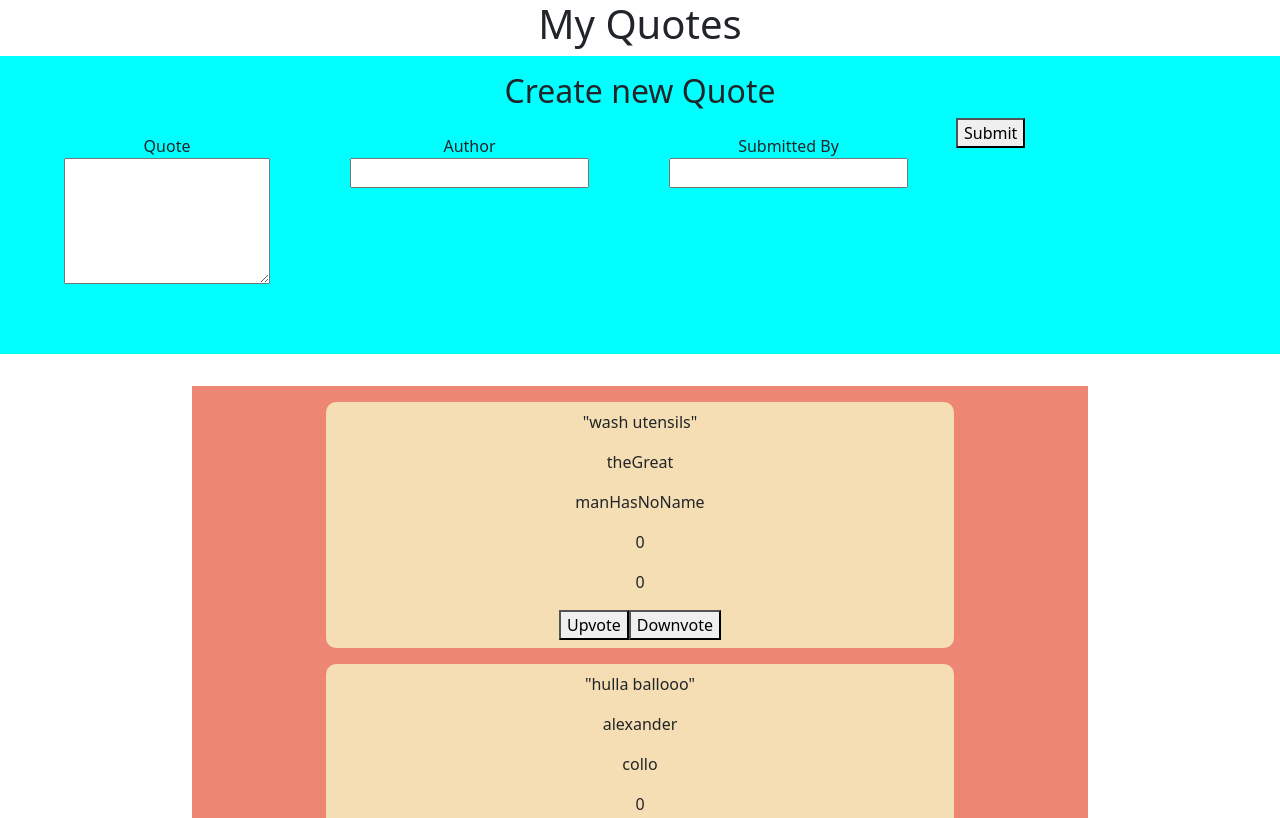
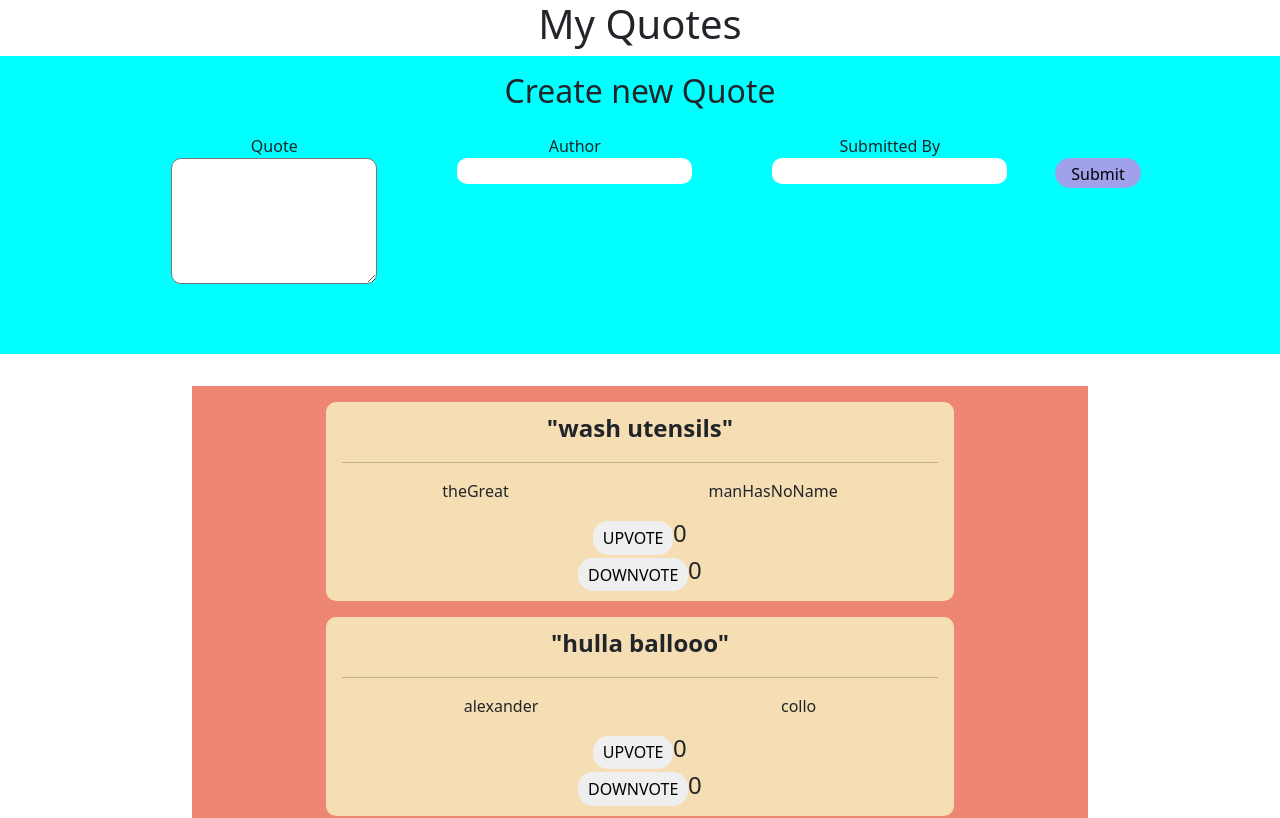
Before and after one commit to kennedybabu/thumps-up-quote-app, an Angular app: page / in a window 1280 px wide. Shown: the top 818 px of the page. Built offline with nearby package versions, Linux system fonts and the light colour scheme.

Commit message:
style the form

```diff
--- a/src/app/quote-detail/quote-detail.component.html
+++ b/src/app/quote-detail/quote-detail.component.html
@@ -1,10 +1,13 @@
 <div>
+    <div class="quote-container">
+        <p>"{{quote.quote}}"</p>
+    </div>
+    <hr>
+    <div class="lower">
+        <p>{{quote.author}}</p>
+        <p>{{quote.submittedBy}}</p>
+    </div>
+</div>
 
-<p>"{{quote.quote}}"</p>
-<p>{{quote.author}}</p>
-<p>{{quote.submittedBy}}</p>
-<p>{{quote.upVote}}</p>
-<p>{{quote.downVote}}</p>
-
-
-</div>
+<!-- <p>{{quote.upVote}}</p>
+<p>{{quote.downVote}}</p> -->
--- a/src/app/quote-detail/quote-detail.component.scss
+++ b/src/app/quote-detail/quote-detail.component.scss
@@ -0,0 +1,11 @@
+.quote-container {
+    p {
+        font-size: 1.5rem;
+        font-weight: bold;
+    }
+}
+
+.lower {
+    display: flex;
+    justify-content: space-around;
+}
--- a/src/app/quote-form/quote-form.component.html
+++ b/src/app/quote-form/quote-form.component.html
@@ -1,10 +1,14 @@
-<div>
+<div class="container-fluid">
     <h2>Create new Quote</h2>
 
     <form (ngSubmit)="submitQuote()" #quoteForm="ngForm">
         <div>
             <label for="Quote">Quote</label><br>
             <textarea name="quote" id="quote" rows="5" required [(ngModel)]="newQuote.quote" #description="ngModel"></textarea>
+
+            <!-- <div [hidden]="quote.valid || quote.pristine" class="alert alert-danger">
+                <p>Quote is required</p>
+            </div> -->
         </div>
 
         <div>
--- a/src/app/quote-form/quote-form.component.scss
+++ b/src/app/quote-form/quote-form.component.scss
@@ -9,8 +9,28 @@ form {
     display: flex;
     flex-wrap: wrap;
     gap: 1rem;
+    justify-content: center;
+
+
+    textarea {
+        border-radius: 10px;
+    }
+
+    input {
+        border-radius: 10px;
+        border: none;
+
+    }
 
     button {
         height: 30px;
     }
 }
+
+button {
+    margin-top: 2.5rem;
+    border-radius: 15px;
+    border: none;
+    padding: .2rem 1rem;
+    background-color: rgb(160, 160, 235);
+}
--- a/src/app/quote/quote.component.html
+++ b/src/app/quote/quote.component.html
@@ -8,10 +8,18 @@
         <div class="quote-list">
           <!-- {{quote.quote}} -->
             <div class="item" *ngFor="let quote of quotes; let i = index">
-                <app-quote-detail [quote]="quote"></app-quote-detail>
+                <div class="top">
+                    <app-quote-detail [quote]="quote"></app-quote-detail>
+                </div>
                 <div class="btn-container">
-                    <button (click)="upvoteQuote(i)">Upvote</button>
-                    <button (click)="downVote(i)">Downvote</button>
+                    <div>
+                        <button (click)="upvoteQuote(i)">Upvote</button>
+                        <h4>{{quote.upVote}}</h4>
+                    </div>
+                    <div>
+                        <button (click)="downVote(i)">Downvote</button>
+                        <h4>{{quote.downVote}}</h4>
+                    </div>
                 </div>
             </div>
         </div>
--- a/src/app/quote/quote.component.scss
+++ b/src/app/quote/quote.component.scss
@@ -28,3 +28,21 @@
 .create-quote {
     text-align: center;
 }
+
+button {
+    border: none;
+    border-radius: 15px;
+    padding: .3rem .6rem;
+    text-transform: uppercase;
+
+    &:nth-child(2){
+        margin-left: 1rem;
+    }
+}
+
+.btn-container div {
+    display: flex;
+    justify-content: center;
+    align-items: center;
+    flex-direction: row;
+}
```
